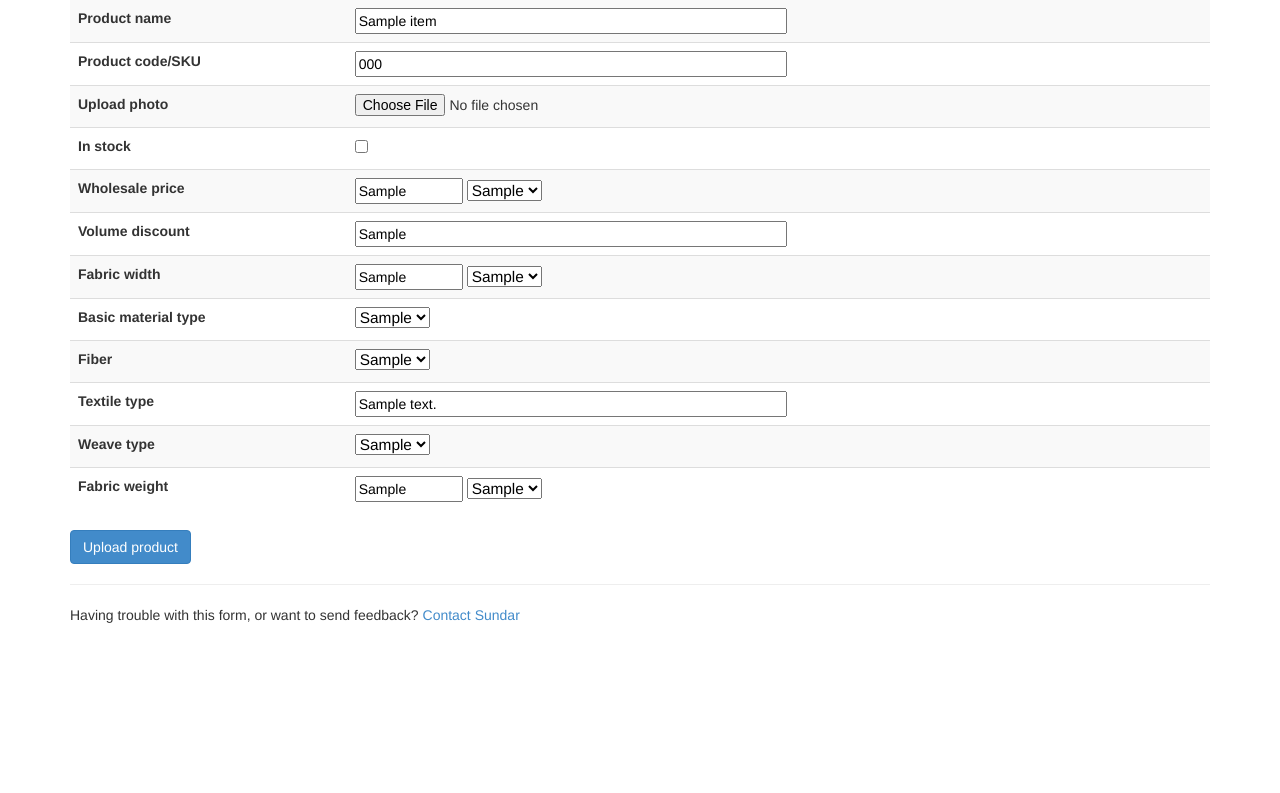
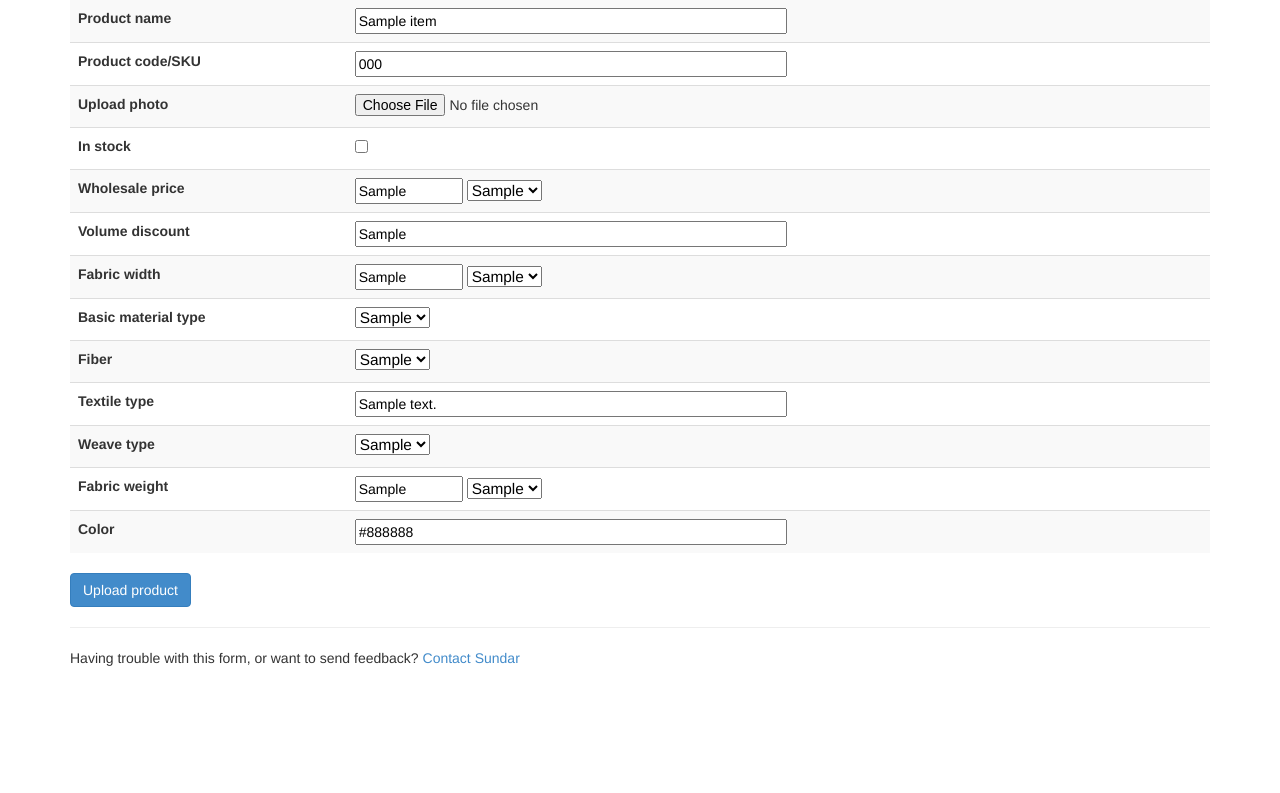
Before and after one commit to bfaviero/sundar, a Django app: template mobile/templates/edit_product.html in a window 1280 px wide. Shown: the part 84-877 px from the top of the page. Before the commit the page ends 707 px from the top, so only its background shows below. Run offline with Django 3.2, Linux system fonts and the light colour scheme; tables that the repository leaves empty hold one stand-in row (values such as "Sample post"); the template is opened without the code that fills it: values that come from a table or form of the project are taken from there, most other values are stand-ins (such as "Sample title", 1, 10 or a date in 2020); parts of the project's set-up code (start-up, migrations or seed data) failed here and were passed over; some libraries are stand-ins or nearby versions.

Commit message:
Adds "color" input

```diff
--- a/backend/item_api.py
+++ b/backend/item_api.py
@@ -42,6 +42,7 @@ def set_item(request):
     item.weave_type = osra(request, "weave_type")
     item.weight = osra(request, "weight")
     item.weight_units = osra(request, "weight_units")
+    item.color = osra(request, "color")
     #TODO set image url image1_url
     if request.FILES.get('image'):
         item = _add_image(request.FILES['image'], supplier_id, item)
--- a/mobile/templates/edit_product.html
+++ b/mobile/templates/edit_product.html
@@ -135,6 +135,12 @@
               </select></td>
         </tr>
 
+        <!-- Color -->
+        <tr>
+          <td><label>Color</label></td>
+          <td><input name="color" type="text" size="50" placeholder="Imperial Purple (Pantone 19-3528 TCX)" value="{{ item.color }}"/></td>
+        </tr>
+
       </table>
 
       <!-- Submit button -->
```
